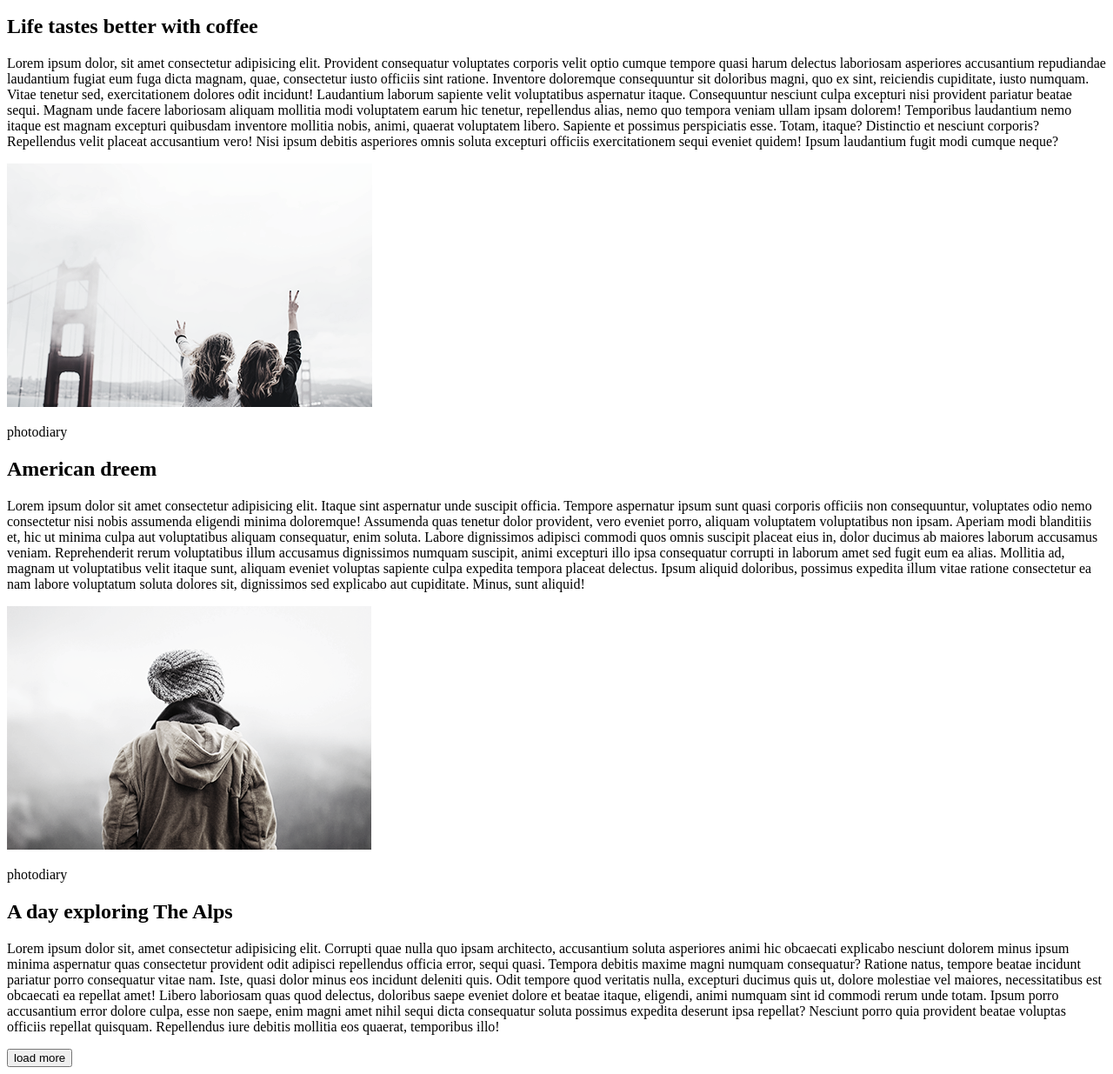
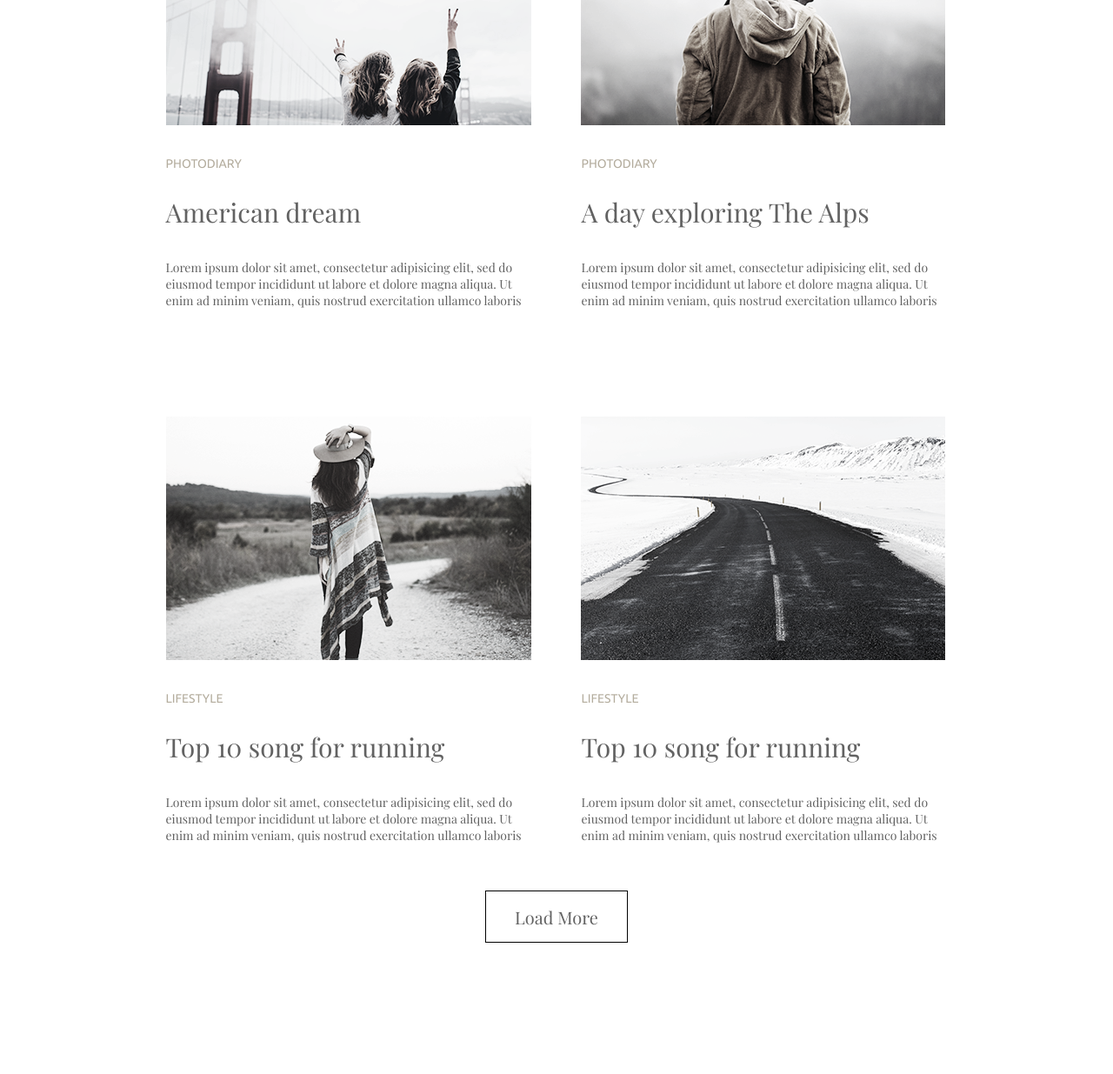
Before and after one commit to zaharius181185/module-03, a plain HTML site: page index.html in a window 1280 px wide. Shown: the part 938-2173 px from the top of the page at 87% size. After the commit the page ends 2092 px from the top, so only its background shows below. Drawn offline with nearby package versions, Linux system fonts and the light colour scheme.

Commit message:
finish work

```diff
--- a/index.html
+++ b/index.html
@@ -4,65 +4,98 @@
     <meta charset="UTF-8">
     <meta name="viewport" content="width=device-width, initial-scale=1.0">
     <link rel="stylesheet" href="style.css">
+    <link href="https://fonts.googleapis.com/css?family=Playfair+Display&display=swap" rel="stylesheet">
+    <link href="https://fonts.googleapis.com/css?family=Ubuntu&display=swap" rel="stylesheet">
     <title>HomeWork_module_03</title>
 </head>
 <body>
+    <div class="container__content">
+        <header>
             <h1></h1>
-    <nav>
+            <nav class="nav">
                 <ul>
                     <li>
-                <a href="#">lifestyle</a>
+                        <a href="#" class="lifestyle">lifestyle</a>
                     </li>
                     <li>
-                <a href="#">photodiary</a>
+                        <a href="#" class="photodiary">photodiary</a>
                     </li>
                     <li>
-                <a href="#">music</a>
+                        <a href="#" class="music">music</a>
                     </li>
                     <li>
-                <a href="#">travel</a>
+                        <a href="#" class="ravel">travel</a>
                     </li>
                 </ul>
             </nav>
+        </header>
 
-    <div class="festival">
+        <main>
+            <div class="container__main">
+                <ul class="main__content">
+                    <li class="festival">
                         <img src="./img/photo_1.png" alt="music festival">
-        <p>Lifestyle</p>
+                        <p class="name__photo">Lifestyle</p>
 
                         <h2>More than just a music festival</h2>
 
-        <p>Lorem ipsum dolor, sit amet consectetur adipisicing elit. Perferendis blanditiis ea hic optio explicabo eum aspernatur aliquam velit expedita recusandae? Libero nemo, nulla distinctio, officia placeat maiores deserunt esse magnam consequuntur vitae sed adipisci tempora. Similique blanditiis consequuntur nisi numquam! Repellendus blanditiis, id aliquid accusantium error sit reiciendis natus inventore fugiat molestiae excepturi nam ducimus nobis commodi labore veniam minima, possimus doloremque veritatis ipsa, vitae magni quasi? Harum beatae quaerat ad cumque ratione reprehenderit velit, expedita sit aut aspernatur quidem minima vitae doloremque nisi qui, autem, suscipit adipisci est laudantium officiis? Aliquid repudiandae amet debitis nostrum, necessitatibus quod accusantium neque quae modi beatae aliquam quaerat. Soluta eum recusandae, sapiente rerum nisi dicta ab? Esse vitae sequi necessitatibus animi, velit odit, possimus quia ipsum molestias eaque porro cumque? Laboriosam culpa dolores nobis! Amet, eligendi ut voluptates similique provident expedita eum aperiam.</p>
-    </div>
+                        <p class="text__photo">Lorem ipsum dolor sit amet, consectetur adipisicing elit, sed do eiusmod tempor incididunt ut labore et dolore magna aliqua. Ut enim ad minim veniam, quis nostrud exercitation ullamco laboris </p>
+                    </li>
 
-    <div class="coffee">
+                    <li class="coffee">
                         <img src="./img/photo_2.png" alt="coffee">
-        <p>Lifestyle</p>
+                        <p class="name__photo">Lifestyle</p>
 
                         <h2>Life tastes better with coffee</h2>
 
-        <p>Lorem ipsum dolor, sit amet consectetur adipisicing elit. Provident consequatur voluptates corporis velit optio cumque tempore quasi harum delectus laboriosam asperiores accusantium repudiandae laudantium fugiat eum fuga dicta magnam, quae, consectetur iusto officiis sint ratione. Inventore doloremque consequuntur sit doloribus magni, quo ex sint, reiciendis cupiditate, iusto numquam. Vitae tenetur sed, exercitationem dolores odit incidunt! Laudantium laborum sapiente velit voluptatibus aspernatur itaque. Consequuntur nesciunt culpa excepturi nisi provident pariatur beatae sequi. Magnam unde facere laboriosam aliquam mollitia modi voluptatem earum hic tenetur, repellendus alias, nemo quo tempora veniam ullam ipsam dolorem! Temporibus laudantium nemo itaque est magnam excepturi quibusdam inventore mollitia nobis, animi, quaerat voluptatem libero. Sapiente et possimus perspiciatis esse. Totam, itaque? Distinctio et nesciunt corporis? Repellendus velit placeat accusantium vero! Nisi ipsum debitis asperiores omnis soluta excepturi officiis exercitationem sequi eveniet quidem! Ipsum laudantium fugit modi cumque neque?</p>
-    </div>
+                        <p class="text__photo">Lorem ipsum dolor sit amet, consectetur adipisicing elit, sed do eiusmod tempor incididunt ut labore et dolore magna aliqua. Ut enim ad minim veniam, quis nostrud exercitation ullamco laboris </p>
+                    </li>
 
-    <div class="dreem">
+                    <li class="dream">
                         <img src="./img/photo_3.png" alt="American dreem">
-        <p>photodiary</p>
+                        <p class="name__photo">photodiary</p>
 
-        <h2>American dreem</h2>
+                        <h2>American dream</h2>
 
-        <p>Lorem ipsum dolor sit amet consectetur adipisicing elit. Itaque sint aspernatur unde suscipit officia. Tempore aspernatur ipsum sunt quasi corporis officiis non consequuntur, voluptates odio nemo consectetur nisi nobis assumenda eligendi minima doloremque! Assumenda quas tenetur dolor provident, vero eveniet porro, aliquam voluptatem voluptatibus non ipsam. Aperiam modi blanditiis et, hic ut minima culpa aut voluptatibus aliquam consequatur, enim soluta. Labore dignissimos adipisci commodi quos omnis suscipit placeat eius in, dolor ducimus ab maiores laborum accusamus veniam. Reprehenderit rerum voluptatibus illum accusamus dignissimos numquam suscipit, animi excepturi illo ipsa consequatur corrupti in laborum amet sed fugit eum ea alias. Mollitia ad, magnam ut voluptatibus velit itaque sunt, aliquam eveniet voluptas sapiente culpa expedita tempora placeat delectus. Ipsum aliquid doloribus, possimus expedita illum vitae ratione consectetur ea nam labore voluptatum soluta dolores sit, dignissimos sed explicabo aut cupiditate. Minus, sunt aliquid!</p>
-    </div>
+                        <p class="text__photo">Lorem ipsum dolor sit amet, consectetur adipisicing elit, sed do eiusmod tempor incididunt ut labore et dolore magna aliqua. Ut enim ad minim veniam, quis nostrud exercitation ullamco laboris </p>
+                    </li>
 
-    <div class="alps">
+                    <li class="alps">
                         <img src="./img/photo_4.png" alt="The Alps">
-        <p>photodiary</p>
+                        <p class="name__photo">photodiary</p>
 
                         <h2>A day exploring The Alps</h2>
 
-        <p>Lorem ipsum dolor sit, amet consectetur adipisicing elit. Corrupti quae nulla quo ipsam architecto, accusantium soluta asperiores animi hic obcaecati explicabo nesciunt dolorem minus ipsum minima aspernatur quas consectetur provident odit adipisci repellendus officia error, sequi quasi. Tempora debitis maxime magni numquam consequatur? Ratione natus, tempore beatae incidunt pariatur porro consequatur vitae nam. Iste, quasi dolor minus eos incidunt deleniti quis. Odit tempore quod veritatis nulla, excepturi ducimus quis ut, dolore molestiae vel maiores, necessitatibus est obcaecati ea repellat amet! Libero laboriosam quas quod delectus, doloribus saepe eveniet dolore et beatae itaque, eligendi, animi numquam sint id commodi rerum unde totam. Ipsum porro accusantium error dolore culpa, esse non saepe, enim magni amet nihil sequi dicta consequatur soluta possimus expedita deserunt ipsa repellat? Nesciunt porro quia provident beatae voluptas officiis repellat quisquam. Repellendus iure debitis mollitia eos quaerat, temporibus illo!</p>
+                        <p class="text__photo">Lorem ipsum dolor sit amet, consectetur adipisicing elit, sed do eiusmod tempor incididunt ut labore et dolore magna aliqua. Ut enim ad minim veniam, quis nostrud exercitation ullamco laboris </p>
+                    </li>
+
+                    <li class="run">
+                        <img src="./img/photo_5.png" alt="running">
+                        <p class="name__photo">Lifestyle</p>
+
+                        <h2>Top 10 song for running</h2>
+
+                        <p class="text__photo">Lorem ipsum dolor sit amet, consectetur adipisicing elit, sed do eiusmod tempor incididunt ut labore et dolore magna aliqua. Ut enim ad minim veniam, quis nostrud exercitation ullamco laboris </p>
+                    </li>
+
+                    <li class="road">
+                        <img src="./img/photo_6.png" alt="road">
+                        <p class="name__photo">Lifestyle</p>
+
+                        <h2>Top 10 song for running</h2>
+
+                        <p class="text__photo">Lorem ipsum dolor sit amet, consectetur adipisicing elit, sed do eiusmod tempor incididunt ut labore et dolore magna aliqua. Ut enim ad minim veniam, quis nostrud exercitation ullamco laboris </p>
+                    </li>
+                </ul>
             </div>
+        </main>
 
-    <button>load more</button>
+        <footer class="footer">
+            <div class="footer_btn">
+                <button  class="btn">Load More</button>
+            </div>
+        </footer>
 
-
+    </div>
 </body>
 </html>
--- a/style.css
+++ b/style.css
@@ -0,0 +1,143 @@
+html {
+    box-sizing: border-box;
+}
+
+*,
+*::before,
+*::after {
+    box-sizing: inherit;
+    margin: 0;
+    color: #626262
+}
+
+body {
+    font-family: 'Playfair Display', serif;
+}
+
+.container__content {
+    width: 899px;
+    margin: 0 auto;
+}
+
+.name__photo {
+    font-family: 'Ubuntu', sans-serif;
+    color: #b4ad9e;
+    text-transform: uppercase;
+    font-size: 14px;
+}
+
+.nav {
+    font-size: 14px;
+    text-transform: uppercase;
+    text-align: center;
+    height: 192px;
+    padding-top: 79px;
+    padding-bottom: 100px;
+}
+
+.nav li {
+    display: inline-block;
+}
+
+.nav a:hover {
+    color: #03a9f4;
+}
+
+a {
+    text-decoration: none;
+    color: #626262;
+}
+
+.main__content li {
+    display: inline-block;
+    margin-right: 54px;
+}
+
+.main__content li:nth-child(2n) {
+    margin-right: 0;
+}
+
+ul {
+    padding: 0;
+}
+
+.lifestyle {
+    margin-right: 121px;
+}
+
+.photodiary {
+    margin-right: 103px;
+}
+
+.music {
+    margin-right: 95px;
+}
+
+.festival {
+    width: 420px;
+    height: 477px;
+    margin-bottom: 132px;
+}
+
+.coffee {
+    width: 420px;
+    height: 477px;
+    margin-bottom: 132px;
+}
+
+.dream {
+    width: 420px;
+    height: 477px;
+    margin-bottom: 138px;
+}
+
+.alps {
+    width: 420px;
+    height: 477px;
+    margin-bottom: 138px;
+}
+
+.run {
+    width: 420px;
+    height: 477px;
+}
+
+.road {
+    width: 420px;
+    height: 477px;
+}
+
+.name__photo {
+    margin-top: 32px;
+    margin-bottom: 28px;
+}
+
+h2 {
+    font-size: 30px;
+    font-weight: 400;
+}
+
+.text__photo {
+    margin-top: 34px;
+    font-size: 14px;
+}
+
+.footer {
+    height: 184px;
+    padding-top: 54px;
+    padding-bottom: 70px;
+}
+
+.footer_btn {
+    text-align: center;
+}
+
+.btn {
+    width: 164px;
+    height: 60px;
+    border: 1px solid #000000;
+    background-color: #fff;
+    font-family: 'Playfair Display', serif;
+    font-size: 20px;
+    color: #626262;
+}
```
Lines whose indentation alone changed are shown as unchanged.
